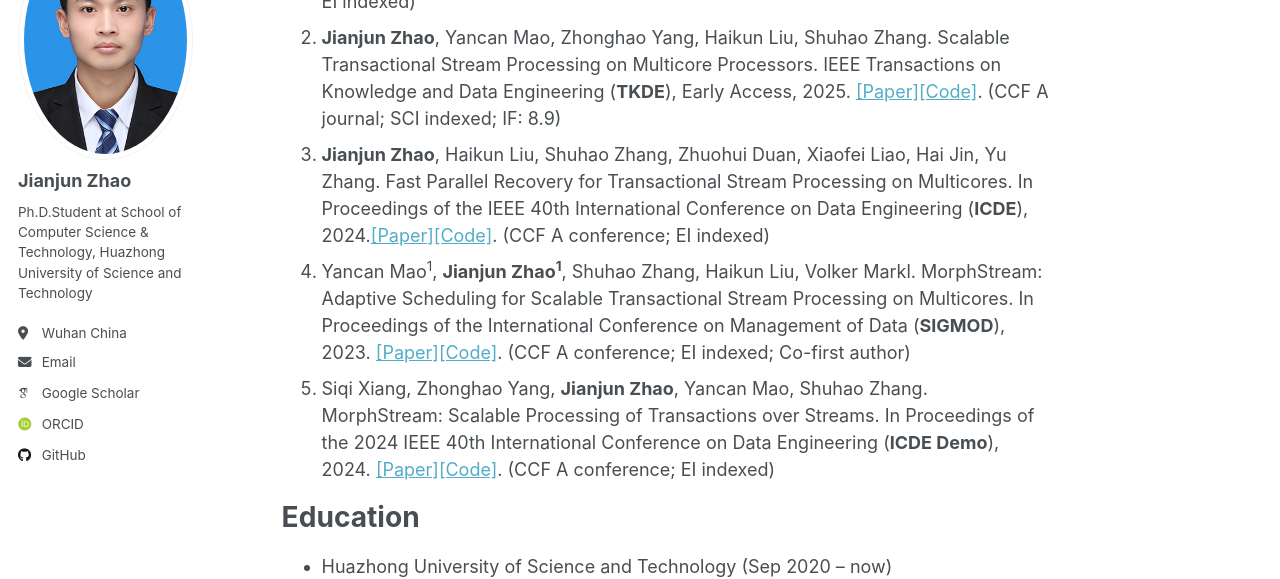
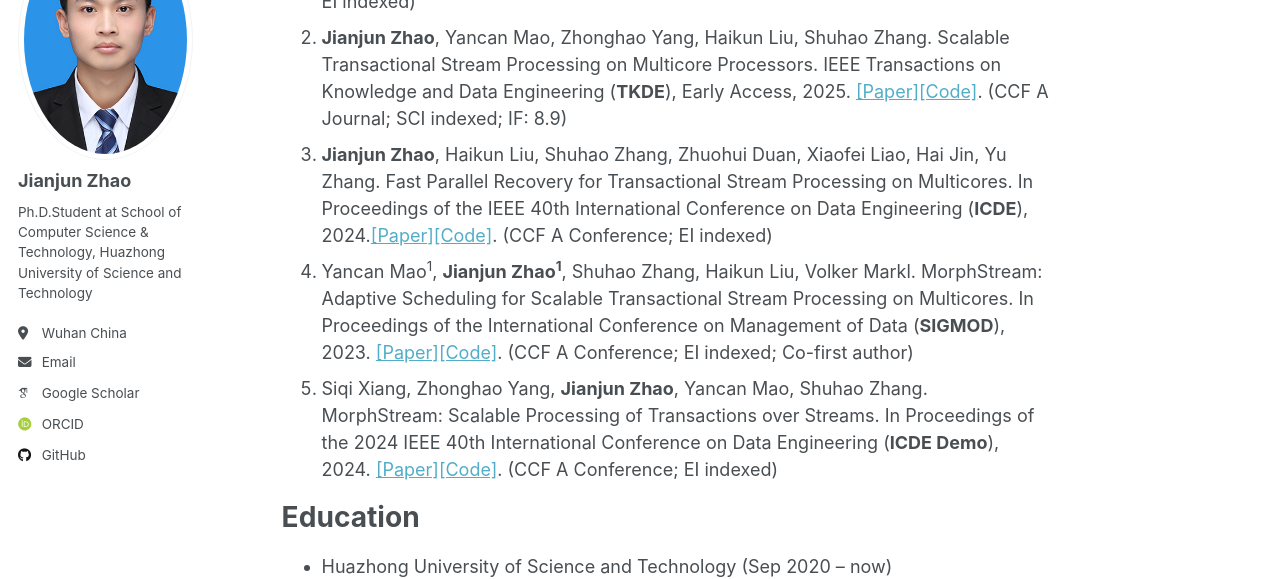
Before and after one commit to curryzjj/curryzjj.github.io, a Jekyll site: the page built from _pages/about.md, in a window 1280 px wide and 900 px high, scrolled down 501 px. Shown: the part 179-758 px from the top of the window. Built offline with Jekyll 4.4.1, drawn with Linux system fonts in a browser that asks for light colours; some web fonts are replaced.

```diff
--- a/_pages/about.md
+++ b/_pages/about.md
@@ -22,10 +22,10 @@ Publications
 ======
 1. **Jianjun Zhao**, Haikun Liu, Shuhao Zhang, Yancan Mao, Zhuohui Duan, Xiaofei Liao, Hai Jin, Yu Zhang. Towards High-Performance Transactional Stateful Serverless Workflows with Affinity-Aware Leasing. In Proceedings of the USENIX Annual Technical Conference (**USENIX ATC**), 2025.[To Appear][[Code]](https://github.com/intellistream/MorphStream/tree/FaaS).
    (CCF A conference; EI indexed)
-2. **Jianjun Zhao**, Yancan Mao, Zhonghao Yang, Haikun Liu, Shuhao Zhang. Scalable Transactional Stream Processing on Multicore Processors. IEEE Transactions on Knowledge and Data Engineering (**TKDE**), Early Access, 2025. [[Paper]](https://doi.org/10.1109/TKDE.2025.3556741)[[Code]](https://github.com/intellistream/MorphStream). (CCF A journal; SCI indexed; IF: 8.9)
-3. **Jianjun Zhao**, Haikun Liu, Shuhao Zhang, Zhuohui Duan, Xiaofei Liao, Hai Jin, Yu Zhang. Fast Parallel Recovery for Transactional Stream Processing on Multicores. In Proceedings of the IEEE 40th International Conference on Data Engineering (**ICDE**), 2024.[[Paper]](https://ieeexplore.ieee.org/document/10597762)[[Code]](https://github.com/CGCL-codes/MorphStreamR). (CCF A conference; EI indexed)
-4. Yancan Mao<sup>1</sup>, **Jianjun Zhao<sup>1</sup>**, Shuhao Zhang, Haikun Liu, Volker Markl. MorphStream: Adaptive Scheduling for Scalable Transactional Stream Processing on Multicores. In Proceedings of the International Conference on Management of Data (**SIGMOD**), 2023. [[Paper]](https://dl.acm.org/doi/abs/10.1145/3588913)[[Code]](https://github.com/intellistream/MorphStream). (CCF A conference; EI indexed; Co-first author)
-5. Siqi Xiang, Zhonghao Yang, **Jianjun Zhao**, Yancan Mao, Shuhao Zhang. MorphStream: Scalable Processing of Transactions over Streams. In Proceedings of the 2024 IEEE 40th International Conference on Data Engineering (**ICDE Demo**), 2024. [[Paper]](https://ieeexplore.ieee.org/document/10597837)[[Code]](https://github.com/intellistream/MorphStream). (CCF A conference; EI indexed)
+2. **Jianjun Zhao**, Yancan Mao, Zhonghao Yang, Haikun Liu, Shuhao Zhang. Scalable Transactional Stream Processing on Multicore Processors. IEEE Transactions on Knowledge and Data Engineering (**TKDE**), Early Access, 2025. [[Paper]](https://doi.org/10.1109/TKDE.2025.3556741)[[Code]](https://github.com/intellistream/MorphStream). (CCF A Journal; SCI indexed; IF: 8.9)
+3. **Jianjun Zhao**, Haikun Liu, Shuhao Zhang, Zhuohui Duan, Xiaofei Liao, Hai Jin, Yu Zhang. Fast Parallel Recovery for Transactional Stream Processing on Multicores. In Proceedings of the IEEE 40th International Conference on Data Engineering (**ICDE**), 2024.[[Paper]](https://ieeexplore.ieee.org/document/10597762)[[Code]](https://github.com/CGCL-codes/MorphStreamR). (CCF A Conference; EI indexed)
+4. Yancan Mao<sup>1</sup>, **Jianjun Zhao<sup>1</sup>**, Shuhao Zhang, Haikun Liu, Volker Markl. MorphStream: Adaptive Scheduling for Scalable Transactional Stream Processing on Multicores. In Proceedings of the International Conference on Management of Data (**SIGMOD**), 2023. [[Paper]](https://dl.acm.org/doi/abs/10.1145/3588913)[[Code]](https://github.com/intellistream/MorphStream). (CCF A Conference; EI indexed; Co-first author)
+5. Siqi Xiang, Zhonghao Yang, **Jianjun Zhao**, Yancan Mao, Shuhao Zhang. MorphStream: Scalable Processing of Transactions over Streams. In Proceedings of the 2024 IEEE 40th International Conference on Data Engineering (**ICDE Demo**), 2024. [[Paper]](https://ieeexplore.ieee.org/document/10597837)[[Code]](https://github.com/intellistream/MorphStream). (CCF A Conference; EI indexed)
 
 Education
 ======
```
